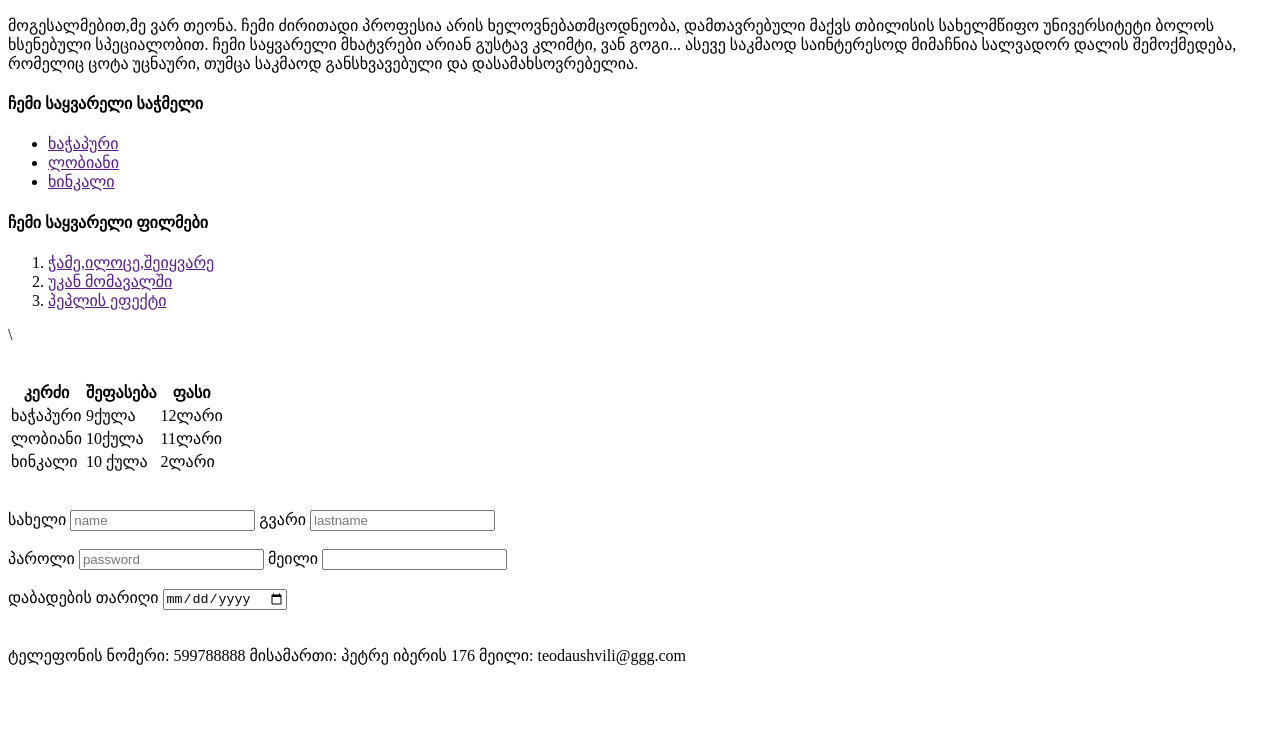
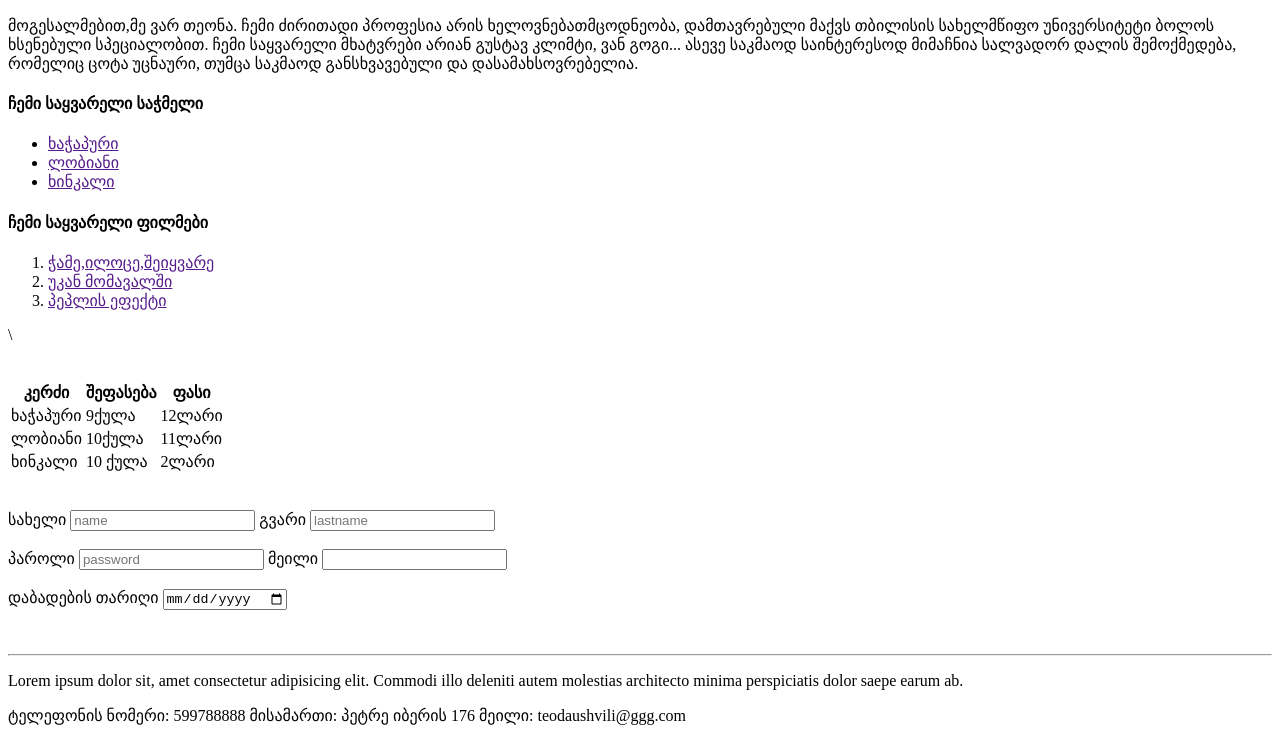
Before and after one commit to daushvilitea-cyber/smart-academy-vanila, a plain HTML site: page index.html in a window 1280 px wide. Shown: the part 287-1020 px from the top of the page. Before the commit the page ends 960 px from the top, so only its background shows below. Drawn offline with Linux system fonts and the light colour scheme.

Commit message:
box update

```diff
--- a/index.html
+++ b/index.html
@@ -99,7 +99,13 @@
       <label for="date">დაბადების თარიღი</label>
       <input type="date" name="date" />
     </form>
-    <br><br>
+    <br /><br />
+    <hr />
+    <p>
+      Lorem ipsum dolor sit, amet consectetur adipisicing elit. Commodi illo
+      deleniti autem molestias architecto minima perspiciatis dolor saepe earum
+      ab.
+    </p>
 
     <span>
       ტელეფონის ნომერი: 599788888 მისამართი: პეტრე იბერის 176 მეილი:
```
